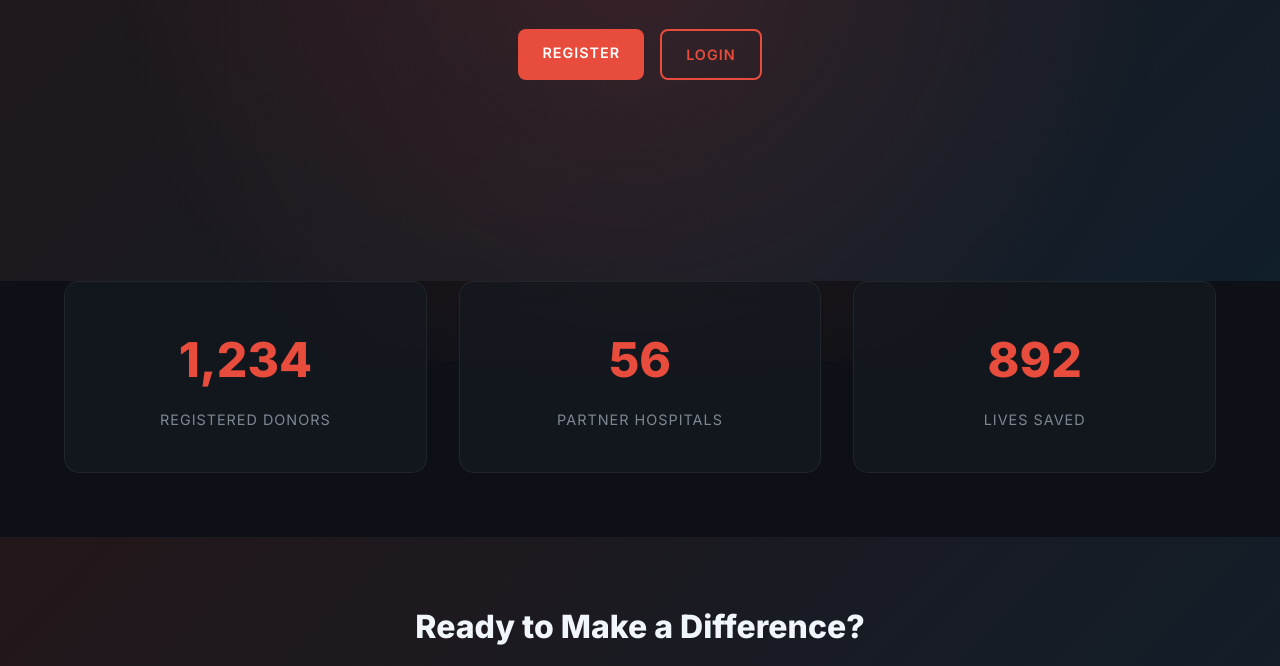
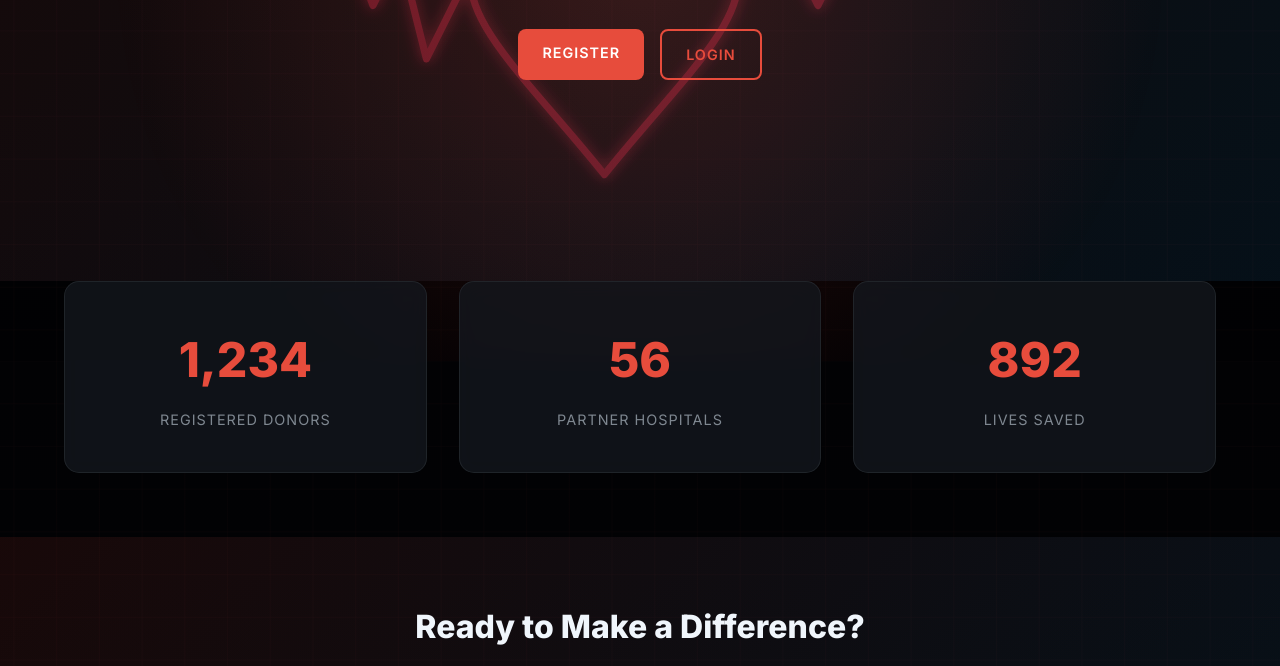
Before and after one commit to aanu0987/Mini-project, a plain HTML site: page templates/index.html in a window 1280 px wide. Shown: the part 439-1105 px from the top of the page. Drawn offline with Linux system fonts and the light colour scheme; no server answers.

Commit message:
Set heartbeat image as full-page background

```diff
--- a/static/css/style.css
+++ b/static/css/style.css
@@ -23,6 +23,13 @@
 body {
     font-family: 'Inter', sans-serif;
     background-color: var(--bg-color);
+    background-image:
+        linear-gradient(rgba(0, 0, 0, 0.62), rgba(0, 0, 0, 0.62)),
+        url('/static/images/heartbeat-bg.svg');
+    background-size: cover;
+    background-position: center;
+    background-repeat: no-repeat;
+    background-attachment: fixed;
     color: var(--text-color);
     line-height: 1.6;
     overflow-x: hidden;
@@ -40,7 +47,7 @@ body::before {
     transform: translate(-50%, -50%);
     width: 100vw;
     height: 100vh;
-    background: radial-gradient(circle at 50% 50%, rgba(231, 76, 60, 0.15), transparent 70%);
+    background: radial-gradient(circle at 50% 50%, rgba(231, 76, 60, 0.2), transparent 70%);
     z-index: -1;
     pointer-events: none;
 }
```
Also changed, not shown: static/images/heartbeat-bg.svg (added).
